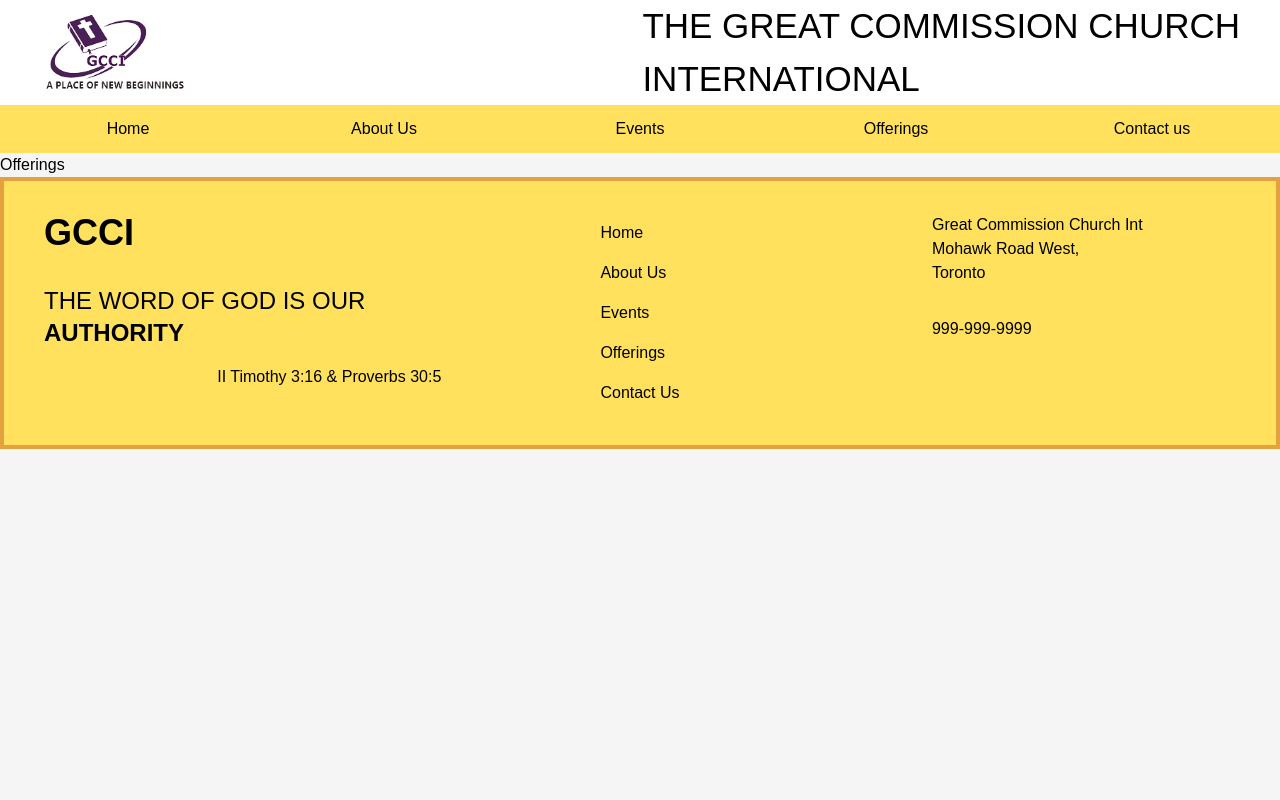
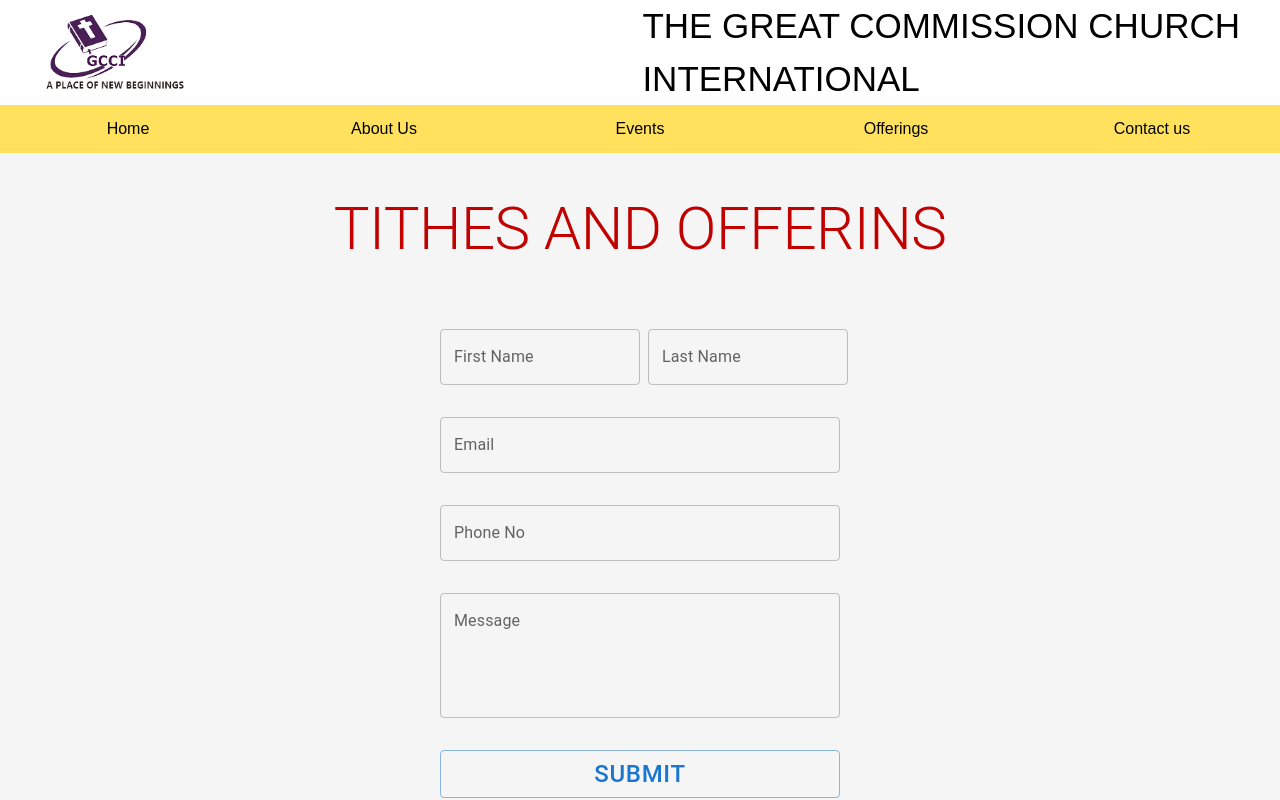
Before and after one commit to dsundarpaul/GCCIstatic, a React (Create React App) app: page /offerings in a window 1280 px wide. Shown: the top 800 px of the page. Built offline with nearby package versions, Linux system fonts and the light colour scheme; a web font is replaced by a local one.

Commit message:
added offerings form

```diff
--- a/src/views/Offerings.js
+++ b/src/views/Offerings.js
@@ -1,8 +1,51 @@
 import React from 'react'
+import { TextField, Button, Typography, Grid } from '@mui/material'
 
 const Offerings = () => {
   return (
-    <div>Offerings</div>
+    <div>
+
+      <div className='flex justify-center mt-10'>
+        <Typography variant='h2' className='text-[#C10000]'>TITHES AND OFFERINS</Typography>
+      </div>
+
+      <form container spacing={4} className='w-full flex justify-center h-auto my-12'>
+          <div className='w-[400px]'>
+            <Grid container>
+              <Grid item sx={12} md={6}>
+                <TextField label="First Name" variant='outlined' className='w-full !mr-2 !my-4' />
+              </Grid>
+              <Grid item sx={12} md={6}>
+                <TextField label="Last Name" variant='outlined' className='w-full !ml-2 !my-4' />
+              </Grid>
+            </Grid>
+            <div>
+              <TextField label="Email" variant='outlined' type='email' className='w-full !my-4' />
+            </div>
+            <div>
+              <TextField label="Phone No" variant='outlined' className='w-full !my-4' />
+            </div>
+            <div>
+              <TextField
+                label="Message"
+                variant='outlined'
+                multiline
+                rows={4}
+                className='w-full !my-4'
+              />
+            </div>
+            <div className='w-full flex justify-center mt-4'>
+              <Button
+                variant="outlined"
+                size="large"
+                className='!text-2xl w-full'
+              >
+                Submit
+              </Button>
+            </div>
+          </div>
+        </form>
+    </div>
   )
 }
 
```
